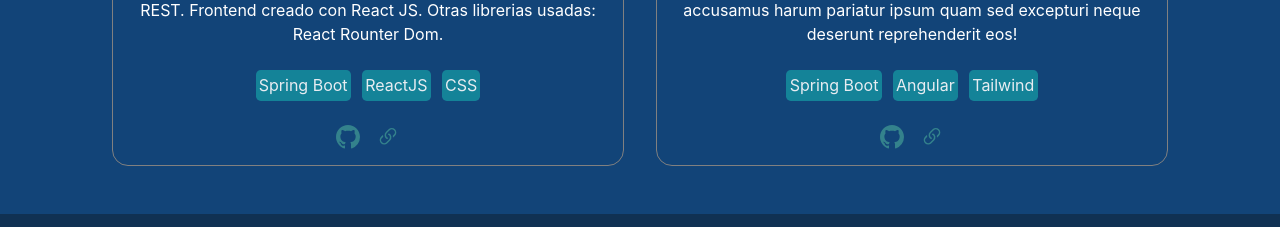
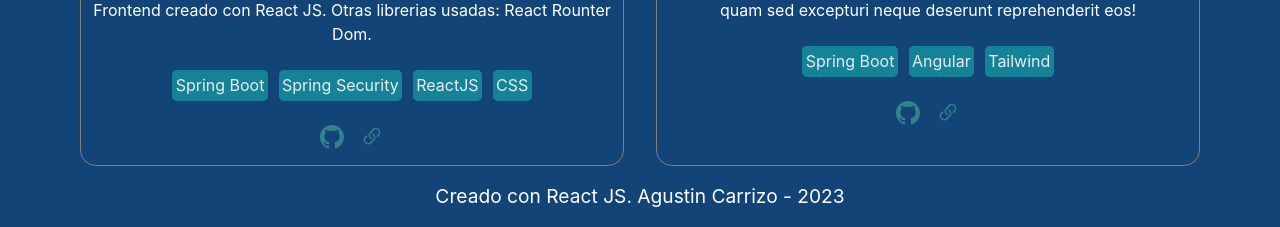
Before and after one commit to Jcarrizoagustin/portfolio, a React (Vite) app in the folder portfolio-app/: page /proyectos in a window 1280 px wide. Shown: the part 2462-2689 px from the top of the page. Built offline with nearby package versions, Linux system fonts and the light colour scheme; the HTML template or start-up script is replaced by a standard one.

Commit message:
footer agregado

```diff
--- a/portfolio-app/src/App.css
+++ b/portfolio-app/src/App.css
@@ -3,7 +3,9 @@
   min-height: 100vh;
   width: 90%;
   margin: 0 auto;
-  padding: 2rem;
+  padding-top: 2rem;
   text-align: center;
-
+  display: flex;
+  flex-direction: column;
+  justify-content: space-between;
 }
--- a/portfolio-app/src/App.jsx
+++ b/portfolio-app/src/App.jsx
@@ -1,5 +1,6 @@
 import "./App.css";
 import Contact from "./components/Contact";
+import Footer from "./components/Footer";
 import Header from "./components/Header";
 import Main from "./components/Main";
 import NotFound from "./components/NotFound";
@@ -16,6 +17,7 @@ function App() {
         <Route path="/contacto" element={<Contact />} />
         <Route path="*" element={<NotFound />} />
       </Routes>
+      <Footer />
     </>
   );
 }
--- a/portfolio-app/src/components/Contact.module.css
+++ b/portfolio-app/src/components/Contact.module.css
@@ -34,7 +34,7 @@
 }
 
 .contactTitle {
-  font-family: 'Poppins';
+  font-family: 'Poppins',Arial, Helvetica, sans-serif;
   font-size: 2.5rem;
   letter-spacing: 3px;
 }
--- /dev/null
+++ b/portfolio-app/src/components/Footer.jsx
@@ -0,0 +1,13 @@
+import styles from "./Footer.module.css";
+
+function Footer() {
+  return (
+    <div className={styles.footer}>
+      <h4 className={styles.footerText}>
+        Creado con React JS. Agustin Carrizo - 2023
+      </h4>
+    </div>
+  );
+}
+
+export default Footer;
--- /dev/null
+++ b/portfolio-app/src/components/Footer.module.css
@@ -0,0 +1,10 @@
+.footer {
+  height: 3rem;
+  background-color: transparent;
+  text-align: center;
+}
+
+.footerText{
+  font-size: 1.2rem;
+  font-weight: 400;
+}
--- a/portfolio-app/src/components/Main.jsx
+++ b/portfolio-app/src/components/Main.jsx
@@ -1,5 +1,6 @@
 import Button from "./Button";
 import styles from "./Main.module.css";
+
 function Main() {
   return (
     <div className={styles.container}>
--- a/portfolio-app/src/components/Work.module.css
+++ b/portfolio-app/src/components/Work.module.css
@@ -58,10 +58,13 @@
   width: 1.5rem;
   height: 1.5rem;
   color: #34828c;
+  transition: color .2s ease;
 }
 
 .icon:hover {
   cursor: pointer;
+  color: var(--blanco);
+  transition: color .2s ease;
 }
 
 .links{
--- a/portfolio-app/src/components/Works.jsx
+++ b/portfolio-app/src/components/Works.jsx
@@ -7,7 +7,7 @@ const info1 = {
   date: "Octubre - 2022",
   description:
     "Sistema de reservas de habitaciones. Desarrado con Spring y sus modulos Spring Boot, Spring Data JPA para la perssitencia de datos, Spring Web y Spring Security para la securizacion. API REST. Frontend creado con React JS. Otras librerias usadas: React Rounter Dom.",
-  tecnologies: ["Spring Boot", "ReactJS", "CSS"],
+  tecnologies: ["Spring Boot", "Spring Security", "ReactJS", "CSS"],
   linkCode: "https://github.com/Jcarrizoagustin/veterinaria",
 };
 
```
